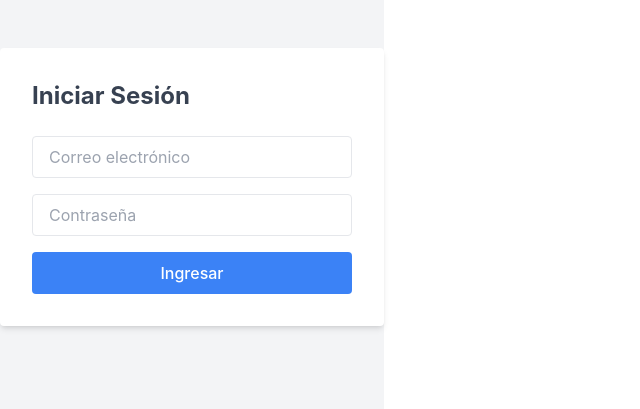
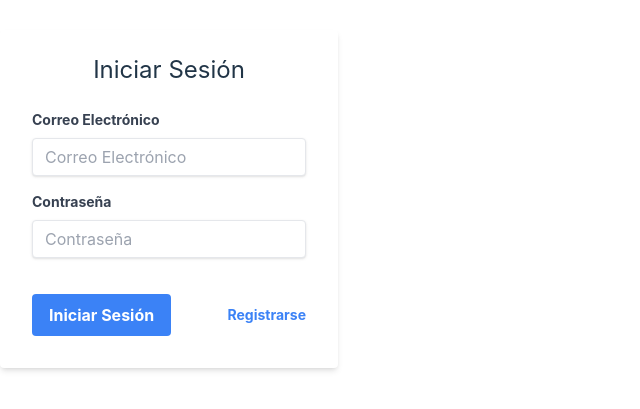
Before and after one commit to CamCove29/CC-ProyectoFinal, a React (Vite) app in the folder cc-frontend-ProyectoFinal/: page / in a window 1280 px wide. Shown: the part 213-622 px from the top of the page, without its empty margins (0-640 px from the left). Built offline with nearby package versions, Linux system fonts and the light colour scheme.

Commit message:
Update LoginPage.jsx

```diff
--- a/cc-frontend-ProyectoFinal/src/pages/LoginPage.jsx
+++ b/cc-frontend-ProyectoFinal/src/pages/LoginPage.jsx
@@ -1,58 +1,88 @@
-import { useState } from "react";
-import { useNavigate } from "react-router-dom";
-import axios from "axios";
+import { useState } from 'react';
+import { useNavigate, Link } from 'react-router-dom';
+import { login } from '../services/authService';
 
 const LoginPage = () => {
-  const [email, setEmail] = useState("");
-  const [password, setPassword] = useState("");
-  const [error, setError] = useState("");
-  const navigate = useNavigate(); // Hook para redirigir
+  const [email, setEmail] = useState('');
+  const [password, setPassword] = useState('');
+  const [error, setError] = useState('');
+  const navigate = useNavigate();
 
-  const handleLogin = async (e) => {
+  const handleSubmit = async (e) => {
     e.preventDefault();
     try {
-      const response = await axios.post("http://localhost:5000/login", {
-        email,
-        password,
-      });
-      localStorage.setItem("token", response.data.token); // Guarda el token
-      alert("Inicio de sesión exitoso");
-      navigate("/dashboard"); // Redirige a otra página, por ejemplo, "/dashboard"
-    } catch {
-      setError("Credenciales inválidas");
+      await login(email, password);
+      navigate('/profile');
+    } catch (err) {
+      setError(err.message || 'Error al iniciar sesión');
     }
   };
 
   return (
-    <div className="min-h-screen flex items-center justify-center bg-gray-100">
-      <div className="bg-white p-8 rounded shadow-md w-96">
-        <h1 className="text-2xl font-bold mb-6 text-gray-700">
-          Iniciar Sesión
-        </h1>
-        <form onSubmit={handleLogin} className="space-y-4">
+    <div className="w-full max-w-md mx-auto mt-10">
+      <form
+        onSubmit={handleSubmit}
+        className="bg-white shadow-md rounded px-8 pt-6 pb-8 mb-4"
+      >
+        <h2 className="text-2xl text-center mb-6">Iniciar Sesión</h2>
+
+        {error && (
+          <div className="bg-red-100 border border-red-400 text-red-700 px-4 py-3 rounded relative mb-4">
+            {error}
+          </div>
+        )}
+
+        <div className="mb-4">
+          <label
+            className="block text-gray-700 text-sm font-bold mb-2"
+            htmlFor="email"
+          >
+            Correo Electrónico
+          </label>
           <input
+            className="shadow appearance-none border rounded w-full py-2 px-3 text-gray-700 leading-tight focus:outline-none focus:shadow-outline"
+            id="email"
             type="email"
-            placeholder="Correo electrónico"
+            placeholder="Correo Electrónico"
             value={email}
             onChange={(e) => setEmail(e.target.value)}
-            className="w-full px-4 py-2 border rounded focus:outline-none focus:ring-2 focus:ring-blue-500"
+            required
           />
+        </div>
+
+        <div className="mb-6">
+          <label
+            className="block text-gray-700 text-sm font-bold mb-2"
+            htmlFor="password"
+          >
+            Contraseña
+          </label>
           <input
+            className="shadow appearance-none border rounded w-full py-2 px-3 text-gray-700 mb-3 leading-tight focus:outline-none focus:shadow-outline"
+            id="password"
             type="password"
             placeholder="Contraseña"
             value={password}
             onChange={(e) => setPassword(e.target.value)}
-            className="w-full px-4 py-2 border rounded focus:outline-none focus:ring-2 focus:ring-blue-500"
+            required
           />
+        </div>
+
+        <div className="flex items-center justify-between">
           <button
+            className="bg-blue-500 hover:bg-blue-700 text-white font-bold py-2 px-4 rounded focus:outline-none focus:shadow-outline"
             type="submit"
-            className="w-full bg-blue-500 text-white py-2 rounded hover:bg-blue-600 transition duration-200"
           >
-            Ingresar
+            Iniciar Sesión
           </button>
-          {error && <p className="text-red-500 text-sm mt-2">{error}</p>}
-        </form>
-      </div>
+          <Link
+            to="/register"
+            className="inline-block align-baseline font-bold text-sm text-blue-500 hover:text-blue-800"
+          >
+            Registrarse
+          </Link>
+        </div>
+      </form>
     </div>
   );
 };
```
